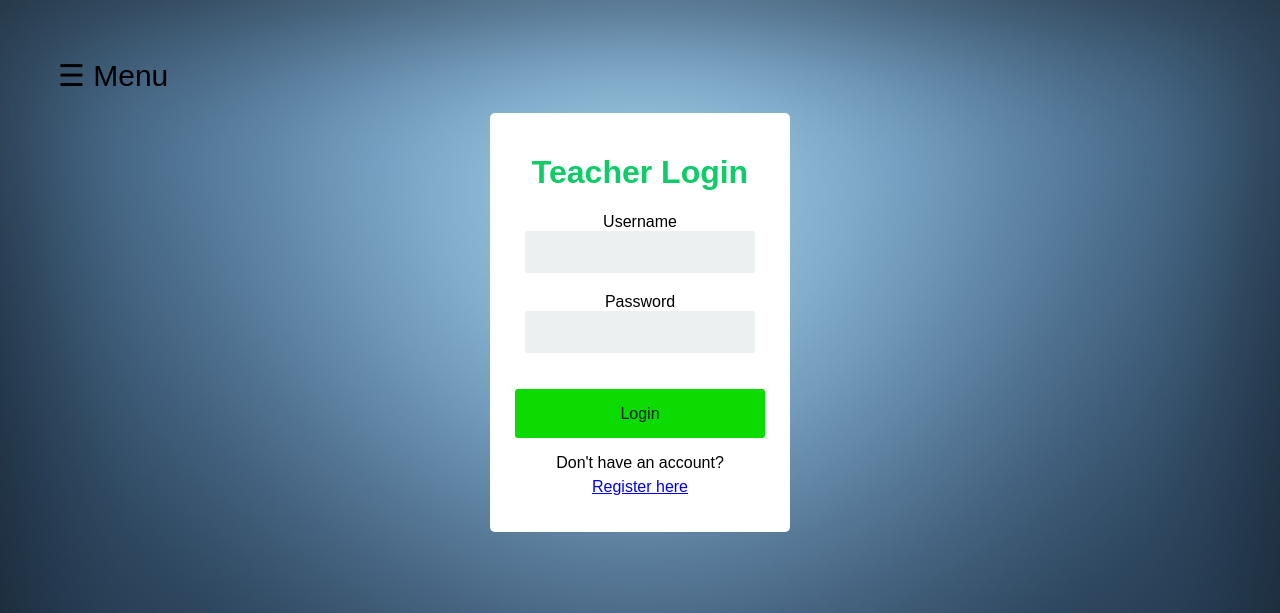
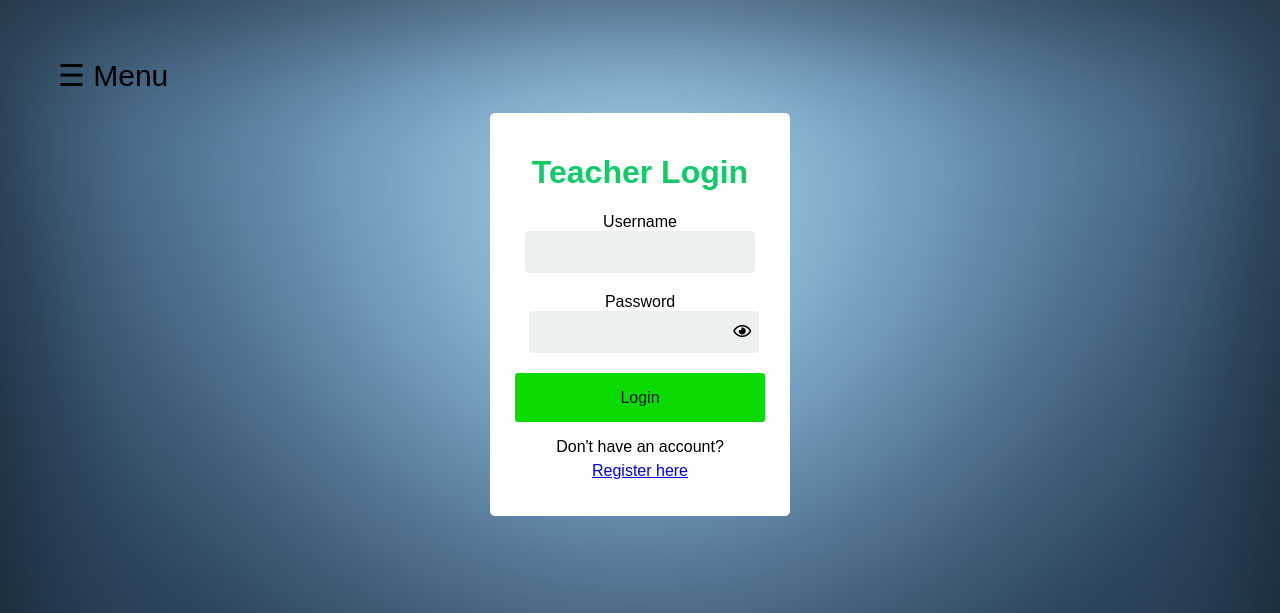
Before and after one commit to laurciucanu/licenta, a Flask app: page /login_teacher in a window 1280 px wide. Shown: the top 613 px of the page. Run offline with Flask 2, Linux system fonts and the light colour scheme; some libraries are stand-ins or nearby versions.

Commit message:
added password viewer to login page

```diff
--- a/licenta/templates/login_teacher.html
+++ b/licenta/templates/login_teacher.html
@@ -1,3 +1,4 @@
+<link rel="stylesheet" href="https://cdnjs.cloudflare.com/ajax/libs/font-awesome/5.13.0/css/all.min.css">
 <link rel="stylesheet" href="static\css\styles.css" type="text/css">
 <script type="text/javascript" src="static\js\dropdownMenu.js"></script>
 <script src="static\js\jquery.min.js"></script>
@@ -34,7 +35,7 @@
             </div>
             <form method=POST>
                 {{ form.hidden_tag() }}
-                <dl>
+
                 {# Show the modal only if the teacher is recently registered! #}
                 {% if isRegistered %}
 
@@ -71,8 +72,12 @@
 
                 {% endif %}
 
+                <div class="container">
                     <div> {{ form.password.label() }} </div>
                     {{ form.password(class="control-group") }}
+                    <i class="far fa-eye" id="togglePassword"></i>
+
+                    <script type="text/javascript" src="static\js\passwordField.js"></script>
 
                     <span style="color: red">
                     {% if wrong_password %}
@@ -81,7 +86,7 @@
                     {% endif %}
                         </br>
                     </span>
-
+                </div>
                 </dl>
                 {{ form.submit(class="btn") }}
             </form>
@@ -94,3 +99,4 @@
         </div>
     </div>
 </div>
+</body>
```
Also changed, not shown: licenta/templates/login_student.html (+12 -6 lines). Lines whose indentation alone changed are shown as unchanged.
